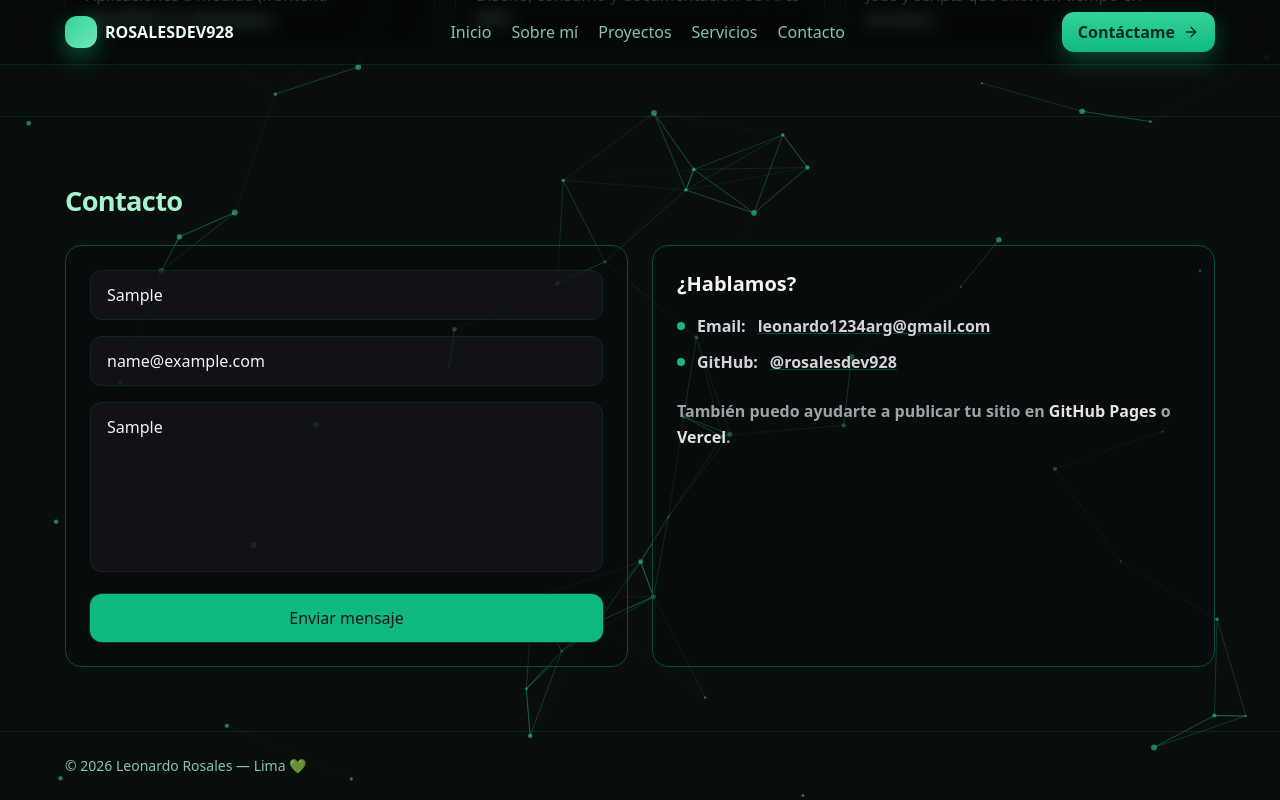
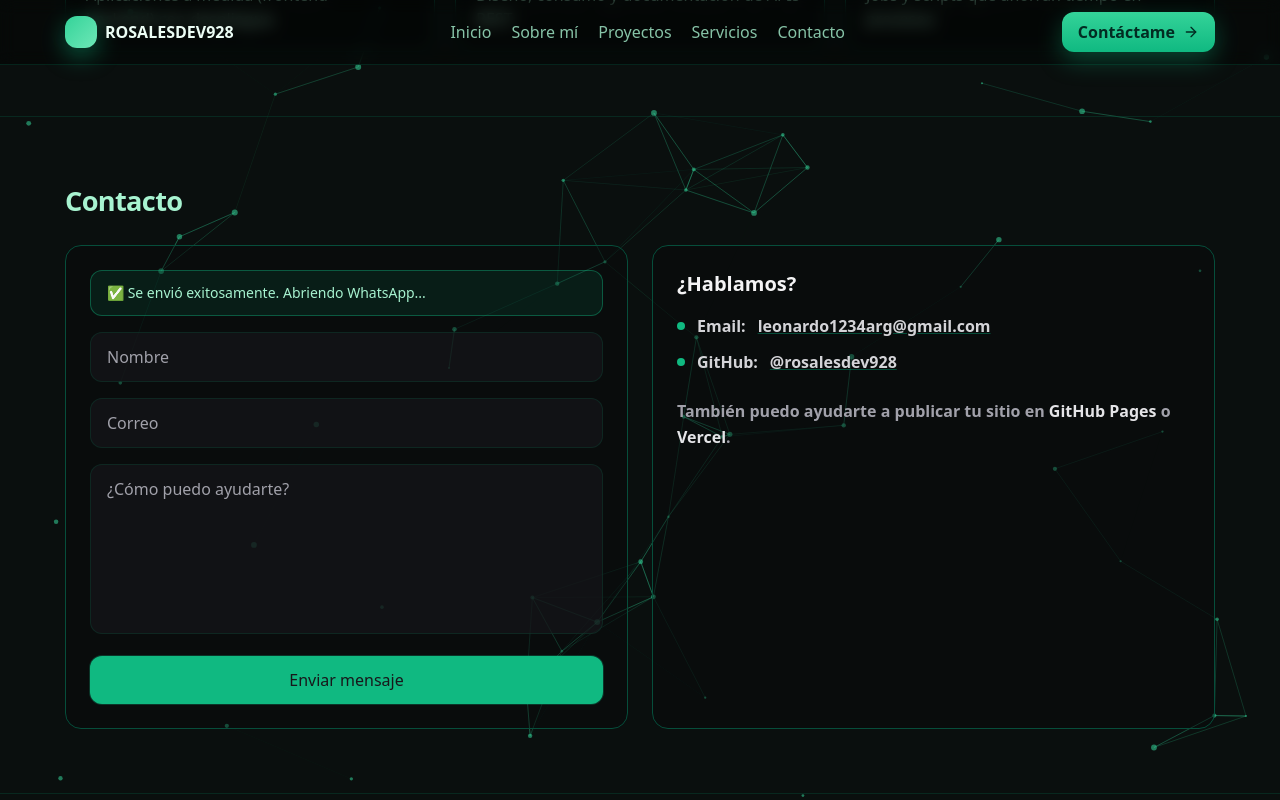
Before and after one commit to rosalesdev928/portafolioleo, a React (Vite) app: page / in a window 1280 px wide. Both pictures are taken after typing "Sample", "name@example.com", "Sample" into the empty fields and a click on the button "Enviar mensaje". Shown: the part 2305-3105 px from the top of the page. Built offline with nearby package versions, Linux system fonts and the light colour scheme.

Commit message:
Update App.tsx

```diff
--- a/src/App.tsx
+++ b/src/App.tsx
@@ -17,9 +17,9 @@ type Project = {
   title: string;
   desc: string;
   tags: string[];
-  link?: string;     // repo
-  demo?: string;     // youtube embed
-  image?: string;    // ruta imagen (screenshot)
+  link?: string; // repo
+  demo?: string; // youtube embed
+  image?: string; // ruta imagen (screenshot)
 };
 
 const projects: Project[] = [
@@ -29,23 +29,23 @@ const projects: Project[] = [
     tags: ["Node", "Express", "MySQL"],
     link: "https://github.com/rosalesdev928/sistema-farmacia",
     demo: "https://www.youtube.com/embed/-G3Ar0n8VOk",
-    image: "/fotos/DEMOSISTEMAFARMACIA.png", // 👈 pon tu screenshot aquí
+    image: "/fotos/DEMOSISTEMAFARMACIA.png",
   },
   {
     title: "Sistema de Calificaciones de estudiantes y materias",
     desc: "Gestión de calificaciones web, estudiantes y materias.",
     tags: ["PHP", "MySQL", "Bootstrap"],
-    link: "https://github.com/rosalesdev928/resultados-estudiantes", // 👈 cambia si tienes repo
-    demo: "https://www.youtube.com/embed/BJ4aX83eKvY",     // 👈 luego cambias solo el ID
-    image: "/fotos/CALIFICACIONES.png",                           // 👈 screenshot
+    link: "https://github.com/rosalesdev928/resultados-estudiantes",
+    demo: "https://www.youtube.com/embed/BJ4aX83eKvY",
+    image: "/fotos/CALIFICACIONES.png",
   },
   {
     title: "Ey-Fit-Pack: CLIENTE-SERVIDOR",
     desc: "Aplicación fullstack, Minimal API, CRUD, Swagger, CORS",
     tags: [".NET 8", "EF Core", "React", "Vite", "CI/CD"],
-    link: "https://github.com/rosalesdev928/ey-fit-pack", // 👈 cambia si tienes repo
-    demo: "https://www.youtube.com/embed/CI2ry7RA2jE",  // 👈 luego cambias solo el ID
-    image: "/fotos/APIPRO.png",                              // 👈 screenshot
+    link: "https://github.com/rosalesdev928/ey-fit-pack",
+    demo: "https://www.youtube.com/embed/CI2ry7RA2jE",
+    image: "/fotos/APIPRO.png",
   },
 ];
 
@@ -68,7 +68,7 @@ function Shell({ children, id }: { children: React.ReactNode; id?: string }) {
 
 export default function App() {
   const { scrollY } = useScroll();
-  useTransform(scrollY, [0, 400], [0, 40]); // (ok si no lo usas, no afecta)
+  useTransform(scrollY, [0, 400], [0, 40]);
   const year = useMemo(() => new Date().getFullYear(), []);
 
   // Preloader
@@ -92,7 +92,6 @@ export default function App() {
 
   const closeVideo = () => {
     setOpenDemo(false);
-    // corta el video al cerrar
     setTimeout(() => setDemoUrl(null), 200);
   };
 
@@ -106,6 +105,56 @@ export default function App() {
     return () => window.removeEventListener("keydown", onKeyDown);
     // eslint-disable-next-line react-hooks/exhaustive-deps
   }, [openDemo]);
+
+  // =========================
+  // ✅ CONTACTO (WhatsApp + validaciones)
+  // =========================
+  const [contactForm, setContactForm] = useState({ name: "", email: "", message: "" });
+  const [contactStatus, setContactStatus] = useState<{ type: "" | "success" | "error"; text: string }>({
+    type: "",
+    text: "",
+  });
+
+  // Tu número en formato internacional (Perú 51 + celular, sin +)
+  const WHATSAPP_NUMBER = "51933406222";
+
+  const validarEmail = (email: string) => /^[^\s@]+@[^\s@]+\.[^\s@]+$/.test(email);
+
+  const handleContactChange = (e: React.ChangeEvent<HTMLInputElement | HTMLTextAreaElement>) => {
+    const { name, value } = e.target;
+    setContactForm((prev) => ({ ...prev, [name]: value }));
+  };
+
+  const handleContactSubmit = (e: React.FormEvent) => {
+    e.preventDefault();
+
+    const name = contactForm.name.trim();
+    const email = contactForm.email.trim();
+    const message = contactForm.message.trim();
+
+    if (!name || !email || !message) {
+      setContactStatus({ type: "error", text: "Completa los 3 campos antes de enviar." });
+      return;
+    }
+
+    if (!validarEmail(email)) {
+      setContactStatus({ type: "error", text: "Correo inválido. Ejemplo: nombre@gmail.com" });
+      return;
+    }
+
+    const texto = `Hola Leonardo, soy ${name}.
+Email: ${email}
+Mensaje: ${message}`;
+
+    const url = `https://wa.me/${WHATSAPP_NUMBER}?text=${encodeURIComponent(texto)}`;
+
+    setContactStatus({ type: "success", text: "✅ Se envió exitosamente. Abriendo WhatsApp..." });
+    setContactForm({ name: "", email: "", message: "" });
+
+    window.open(url, "_blank");
+
+    setTimeout(() => setContactStatus({ type: "", text: "" }), 4000);
+  };
 
   return (
     <div className="min-h-screen text-emerald-50 bg-[radial-gradient(1000px_700px_at_80%_-10%,#0f261e_0%,transparent_60%),#0a0f0e]">
@@ -150,8 +199,8 @@ export default function App() {
             <CardContent>
               <p>
                 Soy desarrollador junior full-stack con base en Lima. Me gusta construir aplicaciones claras, rápidas y seguras.
-                Disfruto trabajar con <strong>JavaScript/Node</strong> y bases de datos <strong>MySQL</strong>. También tengo experiencia
-                llevando proyectos end-to-end: desde el modelado de datos, APIs y autenticación hasta el despliegue.
+                Disfruto trabajar con <strong>JavaScript/Node</strong> y bases de datos <strong>MySQL</strong>. También tengo
+                experiencia llevando proyectos end-to-end: desde el modelado de datos, APIs y autenticación hasta el despliegue.
               </p>
               <p className="text-emerald-200/80 mt-3">Actualmente busco oportunidades donde aportar valor real.</p>
             </CardContent>
@@ -178,18 +227,14 @@ export default function App() {
           {projects.map((p) => (
             <Card key={p.title} className="overflow-hidden">
               <CardContent className="p-0">
-               {/* ✅ Imagen con hover (se agranda y “sale”) */}
+                {/* ✅ Imagen con hover */}
                 <motion.div
                   className="h-44 relative overflow-hidden bg-gradient-to-br from-emerald-950 to-emerald-900"
                   whileHover={{ scale: 1.04 }}
                   transition={{ type: "spring", stiffness: 260, damping: 18 }}
                 >
                   {p.image ? (
-    <img
-      src={p.image}
-      alt={p.title}
-      className="w-full h-full object-cover opacity-95"
-    />
+                    <img src={p.image} alt={p.title} className="w-full h-full object-cover opacity-95" />
                   ) : (
                     <div className="w-full h-full grid place-items-center text-emerald-200 font-semibold tracking-wide">
                       {p.title}
@@ -198,11 +243,9 @@ export default function App() {
                 </motion.div>
 
                 <div className="p-5">
-  <h3 className="text-emerald-100 font-semibold text-lg mb-2">
-    {p.title}
-  </h3>
+                  <h3 className="text-emerald-100 font-semibold text-lg mb-2">{p.title}</h3>
+                  <p className="text-emerald-100/90">{p.desc}</p>
 
-  <p className="text-emerald-100/90">{p.desc}</p>
                   <div className="flex gap-2 mt-3 flex-wrap">
                     {p.tags.map((t) => (
                       <span key={t} className="text-xs px-2 py-1 rounded-full border border-emerald-900 bg-emerald-950/40">
@@ -211,7 +254,6 @@ export default function App() {
                     ))}
                   </div>
 
-                  {/* ✅ Botones Repo + Demo para TODOS */}
                   <div className="mt-4 flex gap-2">
                     {p.link && (
                       <a
@@ -238,8 +280,6 @@ export default function App() {
             </Card>
           ))}
         </div>
-
-
       </Shell>
 
       {/* Servicios */}
@@ -267,38 +307,61 @@ export default function App() {
         <div className="grid gap-6 md:grid-cols-2">
           <Card className="bg-zinc-950/40 border-emerald-700/20">
             <CardContent className="p-6">
-              <form
-                className="space-y-4"
-                onSubmit={(e) => {
-                  e.preventDefault();
-                }}
+              <form className="space-y-4" onSubmit={handleContactSubmit}>
+                {/* ✅ ALERTA (error/éxito) */}
+                {contactStatus.text && (
+                  <div
+                    className={`rounded-xl border px-4 py-3 text-sm ${
+                      contactStatus.type === "success"
+                        ? "border-emerald-500/40 bg-emerald-500/10 text-emerald-200"
+                        : "border-red-500/40 bg-red-500/10 text-red-200"
+                    }`}
                   >
+                    {contactStatus.text}
+                  </div>
+                )}
+
                 <div>
-                  <label htmlFor="name" className="sr-only">Nombre</label>
+                  <label htmlFor="name" className="sr-only">
+                    Nombre
+                  </label>
                   <input
                     id="name"
+                    name="name"
                     type="text"
                     placeholder="Nombre"
+                    value={contactForm.name}
+                    onChange={handleContactChange}
                     className="w-full rounded-xl bg-zinc-900/70 border border-emerald-700/20 px-4 py-3 text-zinc-100 placeholder-zinc-400 focus:outline-none focus:ring-2 focus:ring-emerald-600/60"
                   />
                 </div>
 
                 <div>
-                  <label htmlFor="email" className="sr-only">Correo</label>
+                  <label htmlFor="email" className="sr-only">
+                    Correo
+                  </label>
                   <input
                     id="email"
+                    name="email"
                     type="email"
                     placeholder="Correo"
+                    value={contactForm.email}
+                    onChange={handleContactChange}
                     className="w-full rounded-xl bg-zinc-900/70 border border-emerald-700/20 px-4 py-3 text-zinc-100 placeholder-zinc-400 focus:outline-none focus:ring-2 focus:ring-emerald-600/60"
                   />
                 </div>
 
                 <div>
-                  <label htmlFor="message" className="sr-only">¿Cómo puedo ayudarte?</label>
+                  <label htmlFor="message" className="sr-only">
+                    ¿Cómo puedo ayudarte?
+                  </label>
                   <textarea
                     id="message"
+                    name="message"
                     rows={6}
                     placeholder="¿Cómo puedo ayudarte?"
+                    value={contactForm.message}
+                    onChange={handleContactChange}
                     className="w-full rounded-xl bg-zinc-900/70 border border-emerald-700/20 px-4 py-3 text-zinc-100 placeholder-zinc-400 focus:outline-none focus:ring-2 focus:ring-emerald-600/60 resize-none"
                   />
                 </div>
@@ -344,8 +407,7 @@ export default function App() {
               </ul>
 
               <p className="mt-6 text-zinc-400 leading-relaxed font-semibold">
-                También puedo ayudarte a publicar tu sitio en{" "}
-                <span className="font-bold text-zinc-200">GitHub Pages</span> o{" "}
+                También puedo ayudarte a publicar tu sitio en <span className="font-bold text-zinc-200">GitHub Pages</span> o{" "}
                 <span className="font-bold text-zinc-200">Vercel</span>.
               </p>
             </CardContent>
@@ -357,17 +419,15 @@ export default function App() {
         <div className="mx-auto w-[min(1150px,92%)]">© {year} Leonardo Rosales — Lima 💚</div>
       </footer>
 
-      {/* ✅ MODAL BONITO - DEMO (sirve para los 3) */}
+      {/* ✅ MODAL BONITO - DEMO */}
       {openDemo && (
         <motion.div
           className="fixed inset-0 z-[9999] flex items-center justify-center px-4"
           initial={{ opacity: 0 }}
           animate={{ opacity: 1 }}
         >
-          {/* overlay */}
           <div className="absolute inset-0 bg-black/70 backdrop-blur-sm" onClick={closeVideo} />
 
-          {/* modal */}
           <motion.div
             className="relative w-full max-w-4xl rounded-2xl border border-emerald-700/30 bg-gradient-to-b from-emerald-950 to-[#08120f] shadow-[0_20px_60px_rgba(0,0,0,.6)] overflow-hidden"
             initial={{ y: 20, scale: 0.98, opacity: 0 }}
@@ -375,7 +435,6 @@ export default function App() {
             transition={{ type: "spring", stiffness: 260, damping: 22 }}
             onClick={(e) => e.stopPropagation()}
           >
-            {/* header */}
             <div className="flex items-center justify-between px-5 py-4 border-b border-emerald-900/40">
               <div className="flex items-center gap-2">
                 <span className="w-2.5 h-2.5 rounded-full bg-emerald-400 shadow-[0_0_18px_rgba(16,185,129,.8)]" />
@@ -391,7 +450,6 @@ export default function App() {
               </button>
             </div>
 
-            {/* video */}
             <div className="p-4">
               <div className="aspect-video rounded-xl overflow-hidden border border-emerald-800/30 bg-black">
                 {demoUrl && (
```
Lines whose indentation alone changed are shown as unchanged.
